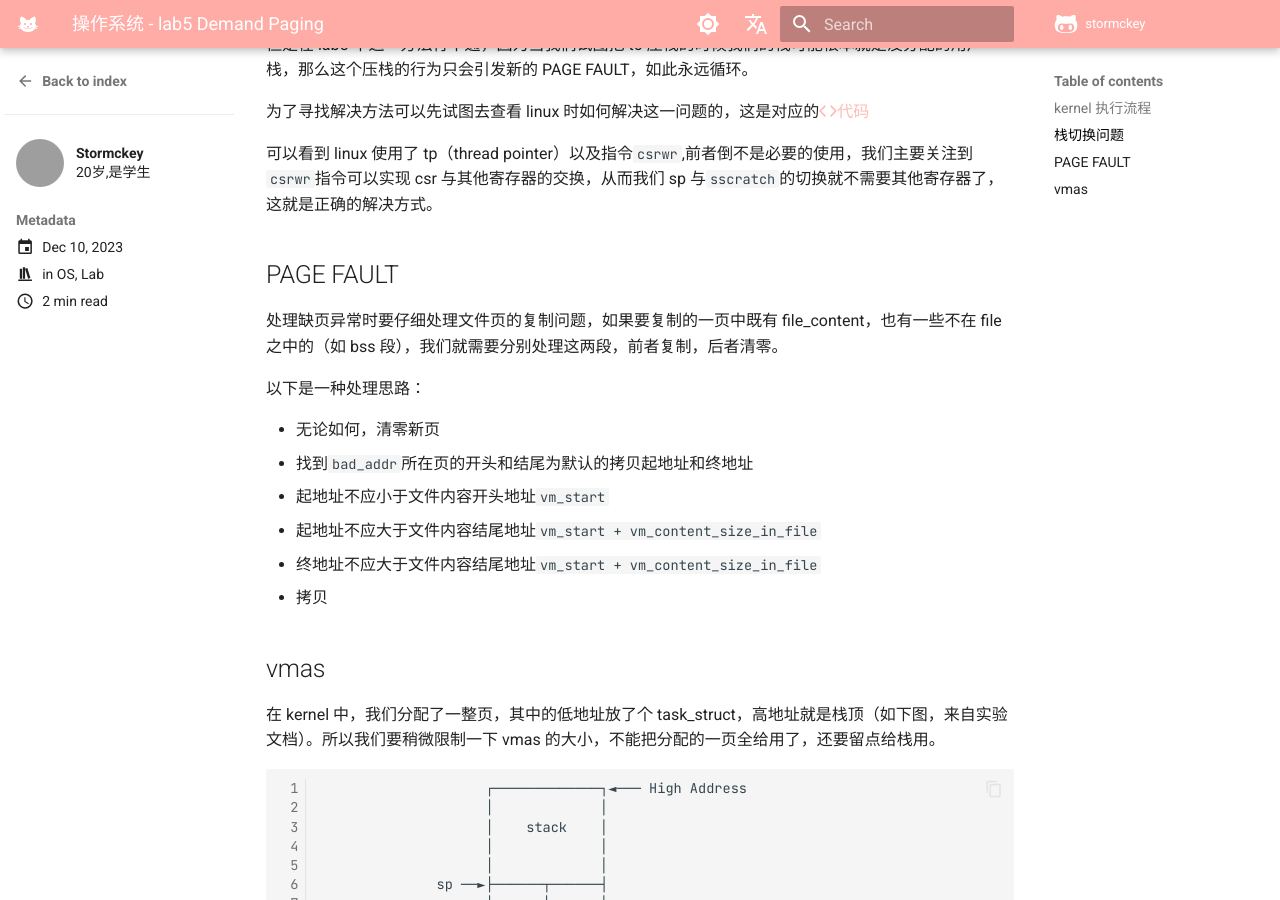
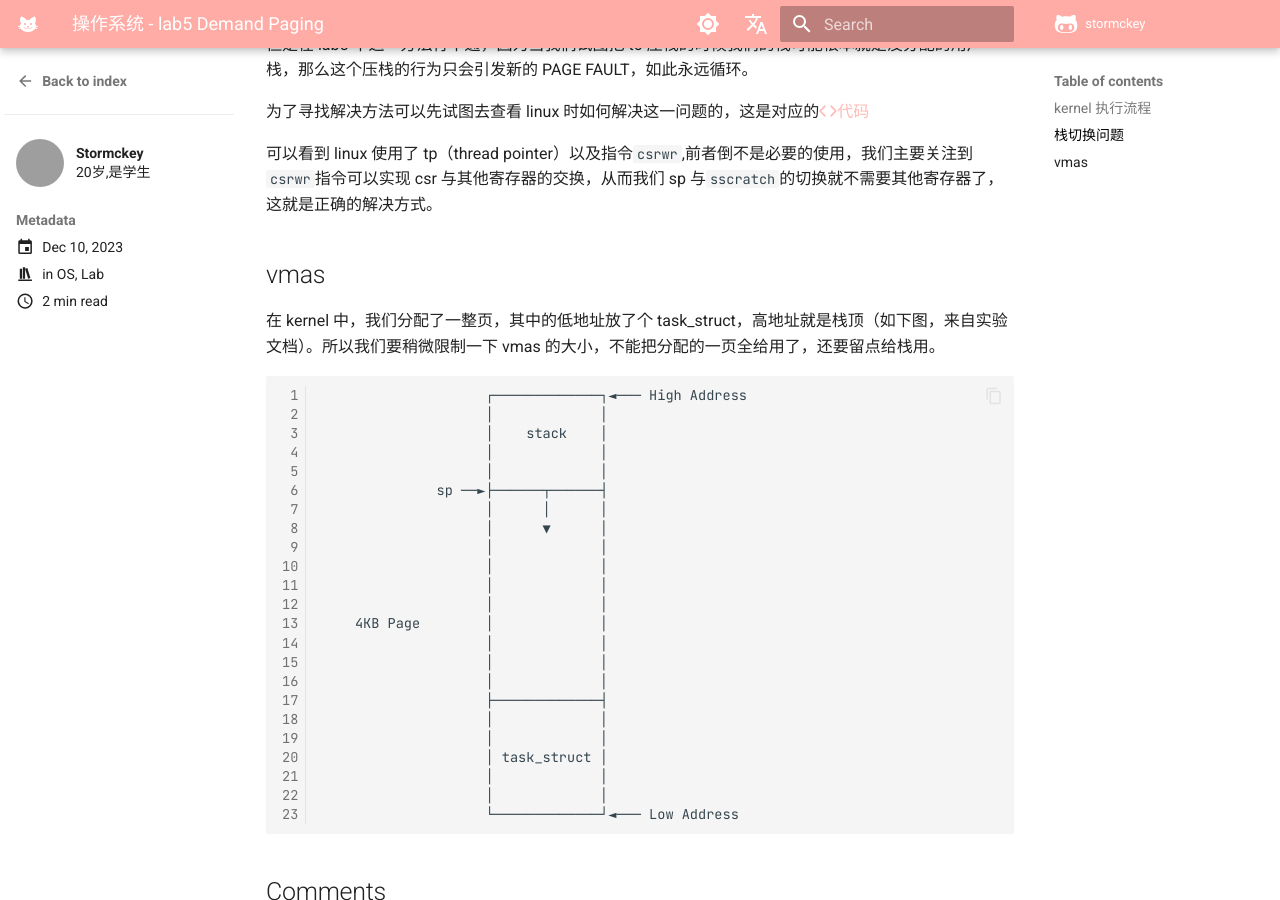
Before and after one commit to stormckey/stormckey.github.io, an MkDocs documentation site: the page built from docs/blog/posts/OS_lab5.md, in a window 1280 px wide and 900 px high, scrolled down 1089 px. Built offline with MkDocs 1.6.1 and Material for MkDocs 9.7.7, drawn with Linux system fonts in a browser that asks for light colours; comment, search, counter and statistics services are not loaded; grey boxes are pictures that could not be loaded.

Commit message:
obscure lab5 mechanism

```diff
--- a/docs/blog/posts/OS_lab5.md
+++ b/docs/blog/posts/OS_lab5.md
@@ -57,7 +57,7 @@ nostatistics: true
 
 可以看到 linux 使用了 tp（thread pointer）以及指令`csrwr`,前者倒不是必要的使用，我们主要关注到`csrwr`指令可以实现 csr 与其他寄存器的交换，从而我们 sp 与`sscratch`的切换就不需要其他寄存器了，这就是正确的解决方式。
 
-## PAGE FAULT
+<!-- ## PAGE FAULT
 
 处理缺页异常时要仔细处理文件页的复制问题，如果要复制的一页中既有 file_content，也有一些不在 file 之中的（如 bss 段），我们就需要分别处理这两段，前者复制，后者清零。
 
@@ -68,7 +68,7 @@ nostatistics: true
 - 起地址不应小于文件内容开头地址`vm_start`
 - 起地址不应大于文件内容结尾地址`vm_start + vm_content_size_in_file`
 - 终地址不应大于文件内容结尾地址`vm_start + vm_content_size_in_file`
-- 拷贝
+- 拷贝 -->
 
 ## vmas
 
```
